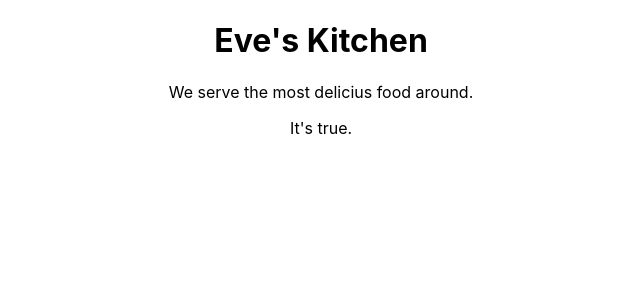
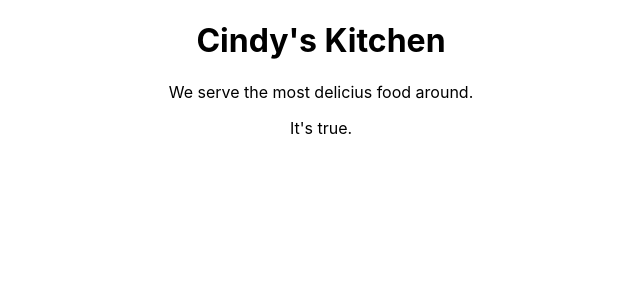
Before and after one commit to flaviodev/reactjs-essential-training, a JavaScript app: page / in a window 1280 px wide. Shown: the top 300 px of the page, without its empty margins (319-959 px from the left). Built offline with nearby package versions, Linux system fonts and the light colour scheme; the HTML template or start-up script is replaced by a standard one.

Commit message:
Using props

```diff
--- a/src/App.js
+++ b/src/App.js
@@ -1,9 +1,9 @@
 import './App.css';
 
-function Header() {
+function Header(props) {
   return (
     <header>
-      <h1>Eve's Kitchen</h1>
+      <h1>{props.name}'s Kitchen</h1>
     </header>
   );
 }
@@ -27,7 +27,7 @@
 function App() {
   return (
     <div className="App">
-      <Header />
+      <Header name="Cindy"/>
       <Main />
       <Footer />
     </div>
```
